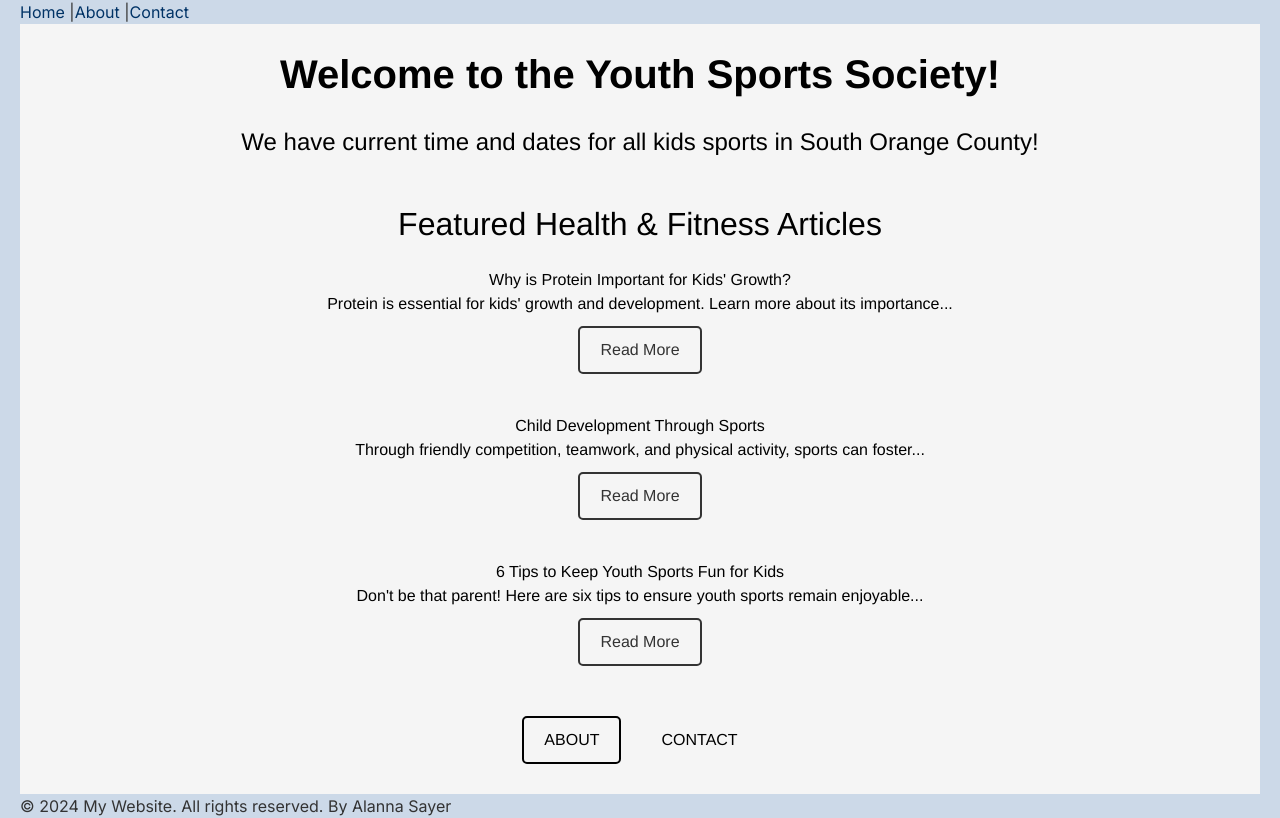
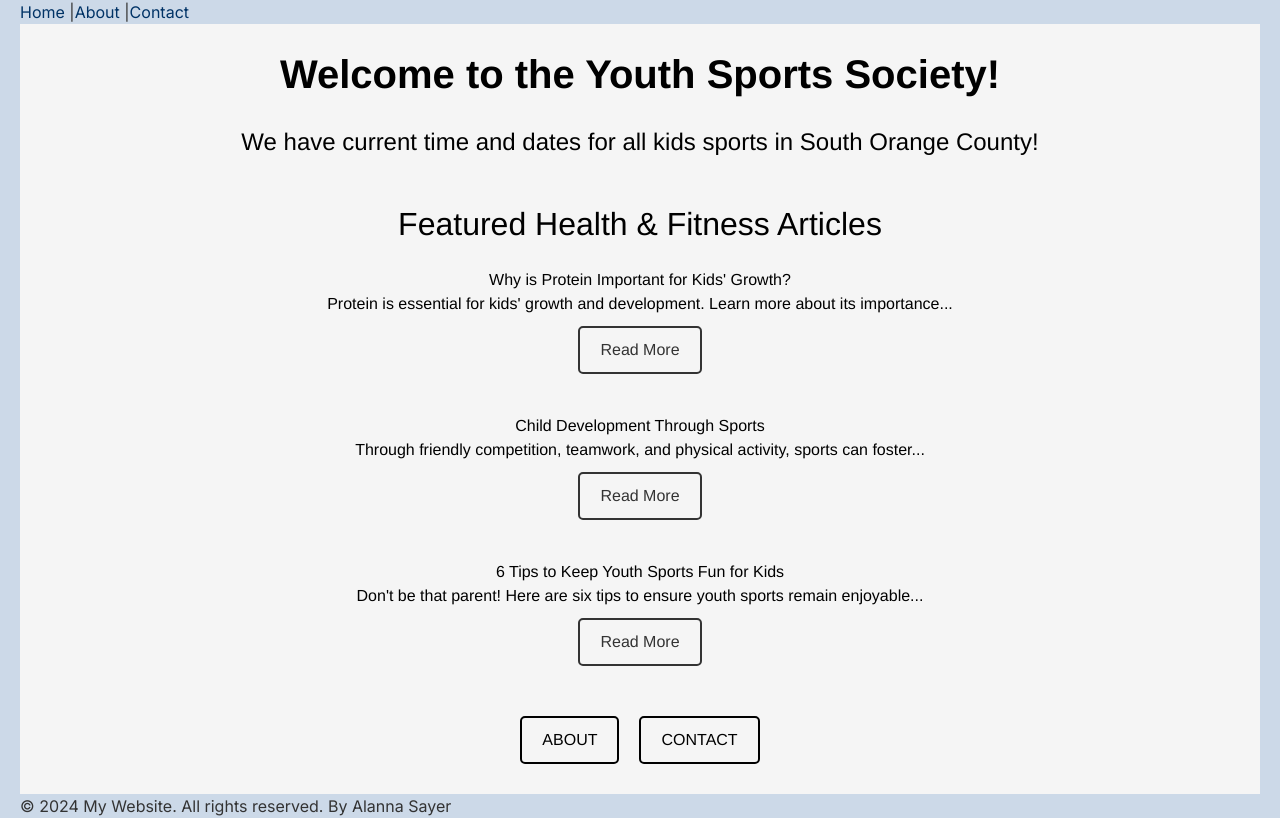
Before and after one commit to alannasayer/458Final, a Next.js app: page / in a window 1280 px wide. Built offline with nearby package versions, Linux system fonts and the light colour scheme.

Commit message:
Update page.tsx

```diff
--- a/src/app/page.tsx
+++ b/src/app/page.tsx
@@ -102,7 +102,6 @@ const Home = () => {
                   transition: 'background-color 0.2s, color 0.3s',
                   cursor: 'pointer',
                   background: 'none',
-                  border: 'none',
                   fontSize: 'inherit'
                 }}>CONTACT</button>
               </Link>
```
